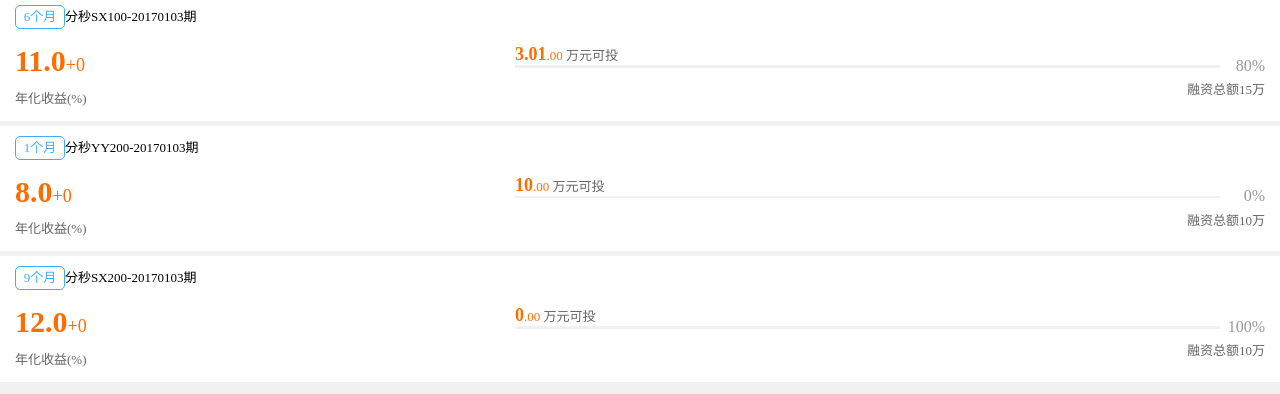
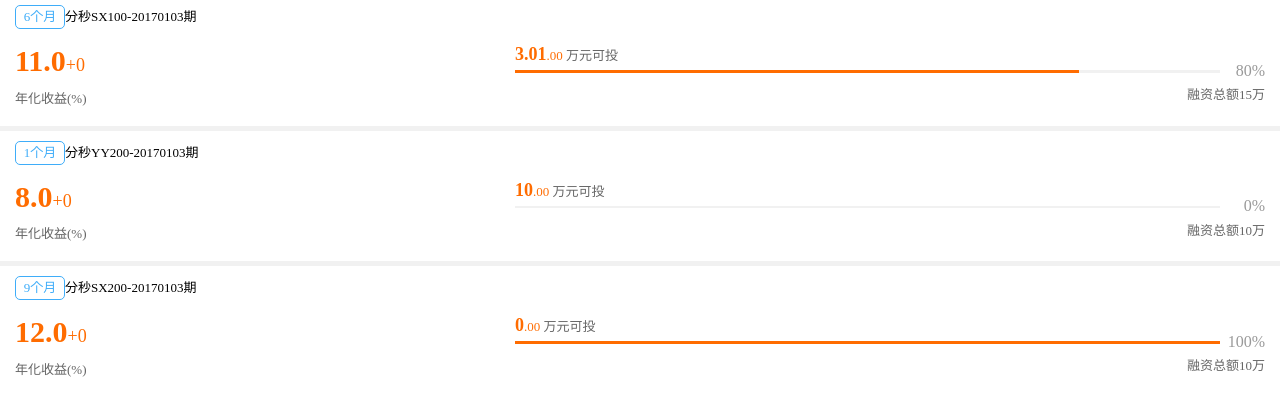
Before and after one commit to i5star/fmjr-demo, a Vue app: page / in a window 1280 px wide. Shown: the part 298-692 px from the top of the page. Built offline with nearby package versions, Linux system fonts and the light colour scheme; no server answers; what mint-ui would draw is missing.

Commit message:
feat: add precent to good component

```diff
--- a/src/pages/index/good.vue
+++ b/src/pages/index/good.vue
@@ -23,6 +23,7 @@
                     </p>
                     <div class="fix-float">
                         <div>
+                            <div :style="{ width: `${investMoney / lendAmt * 100}%` }"></div>
                         </div>
                         <p>{{ investMoney / lendAmt * 100 | toFixed(0) }}%</p>
                     </div>
```
